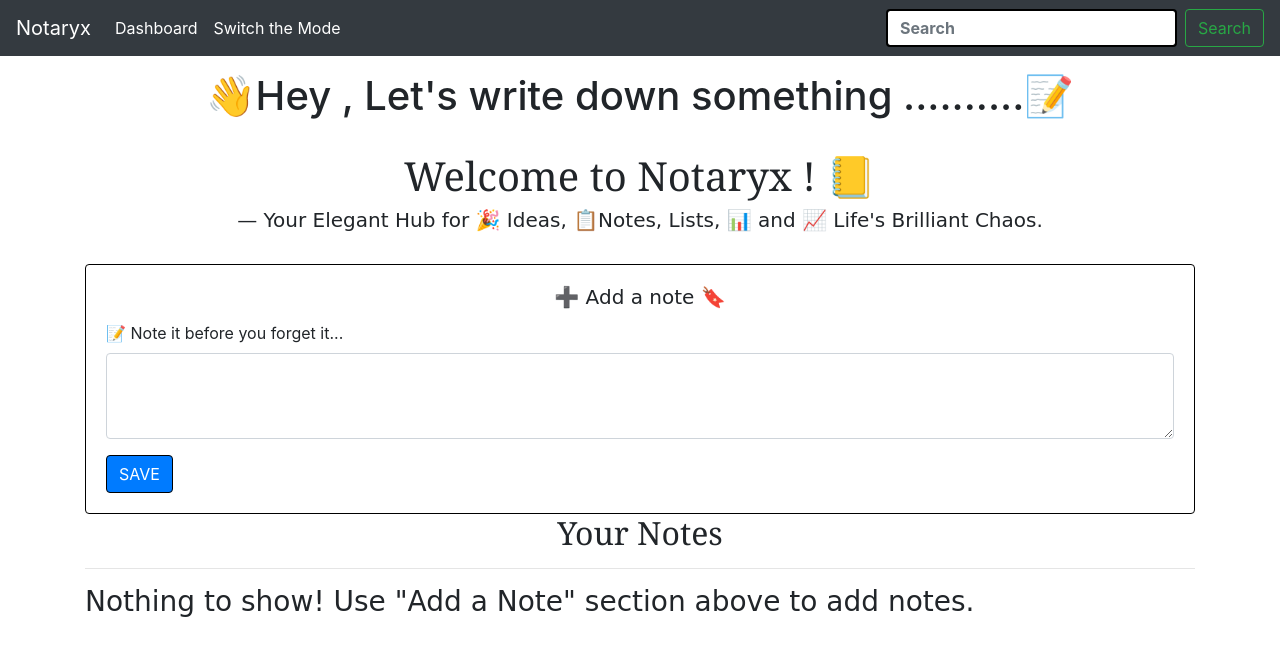
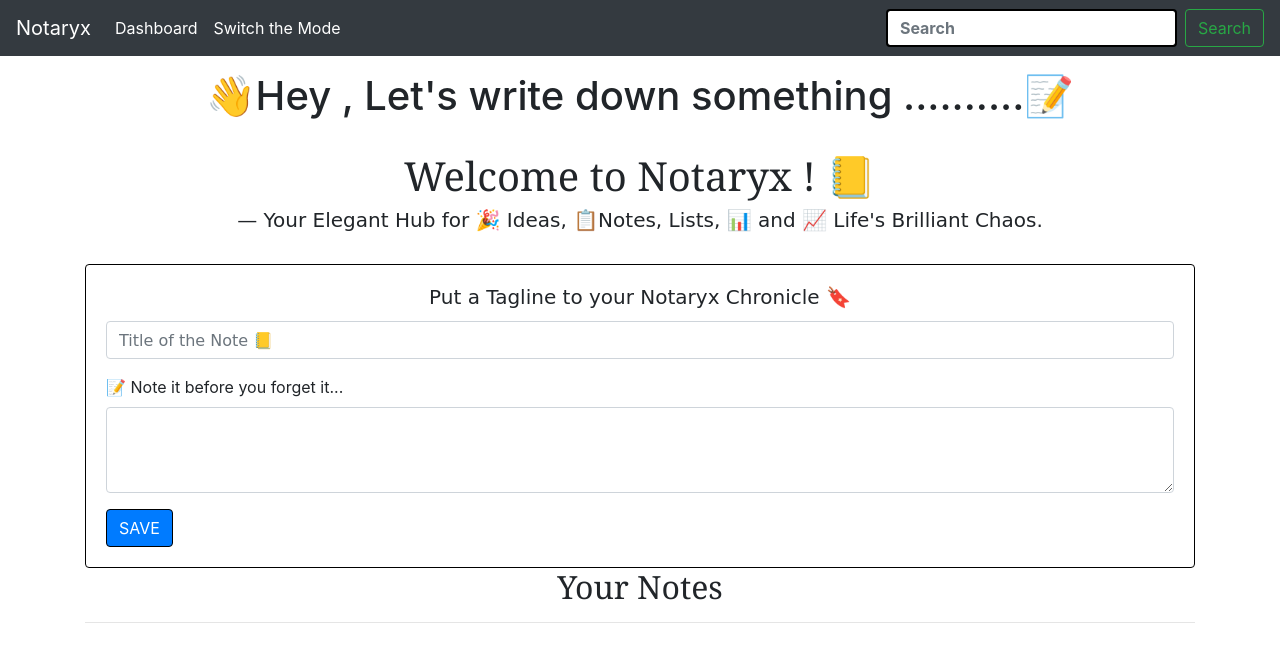
Before and after one commit to Liza-IITP/NotesApp, a plain HTML site: page index.html in a window 1280 px wide. Drawn offline with nearby package versions, Linux system fonts and the light colour scheme.

Commit message:
Update index.html

```diff
--- a/index.html
+++ b/index.html
@@ -40,9 +40,14 @@
       Chaos.</h5><br>
     <div class="card" style ="border: 1px solid black">
       <div class="card-body">
-        <h5 class="card-title" style="font-family: cursive ;">
-          <center><bold> ➕ Add a note 🔖</bold></center>
-        </h5>
+        <div class="mb-3">
+          <h5 class="card-title" style="font-family: cursive ;">
+            <center><bold> Put a Tagline to your Notaryx Chronicle 🔖</bold></center>
+          </h5>
+          <input type="text" class="form-control" id="addTitle" aria-describedby="title" placeholder="Title of the Note 📒" style="font-family : cursive";
+          border: 2px solid black; background-color: white; color: black; font-weight: bold;">
+        </div>
+
         <div class="form-group">
           <label for="exampleFormControlTextarea1">📝 Note it before you forget it...</label>
           <textarea class="form-control" id="addTxt" rows="3"></textarea>
@@ -63,7 +68,7 @@
   <script src="https://cdn.jsdelivr.net/npm/bootstrap@4.1.3/dist/js/bootstrap.min.js"
     integrity="sha384-ChfqqxuZUCnJSK3+MXmPNIyE6ZbWh2IMqE241rYiqJxyMiZ6OW/JmZQ5stwEULTy"
     crossorigin="anonymous"></script>
-  <script src="project.js"></script>
+  <script src="js/magic_notes.js"></script>
 
 </body>
 
```
